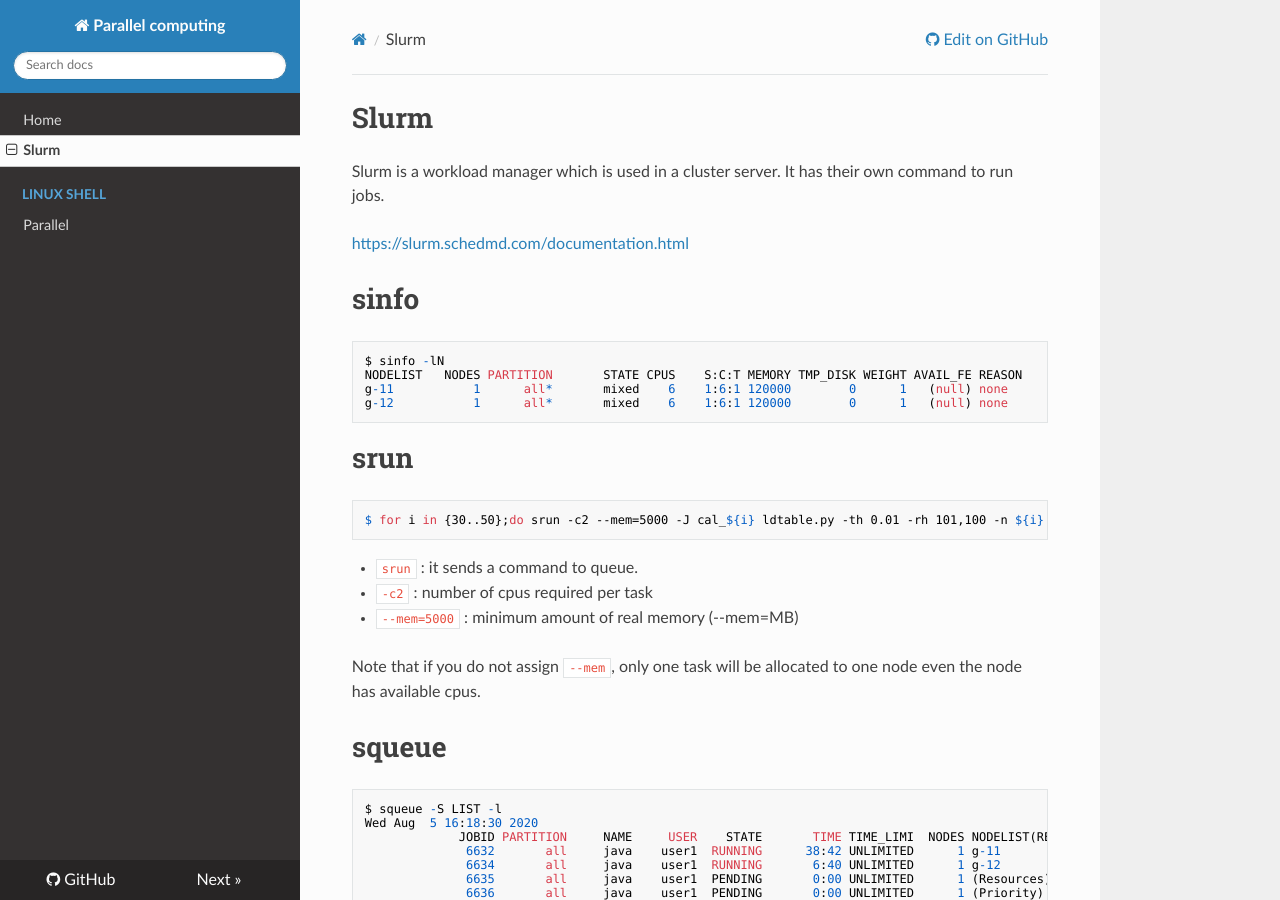
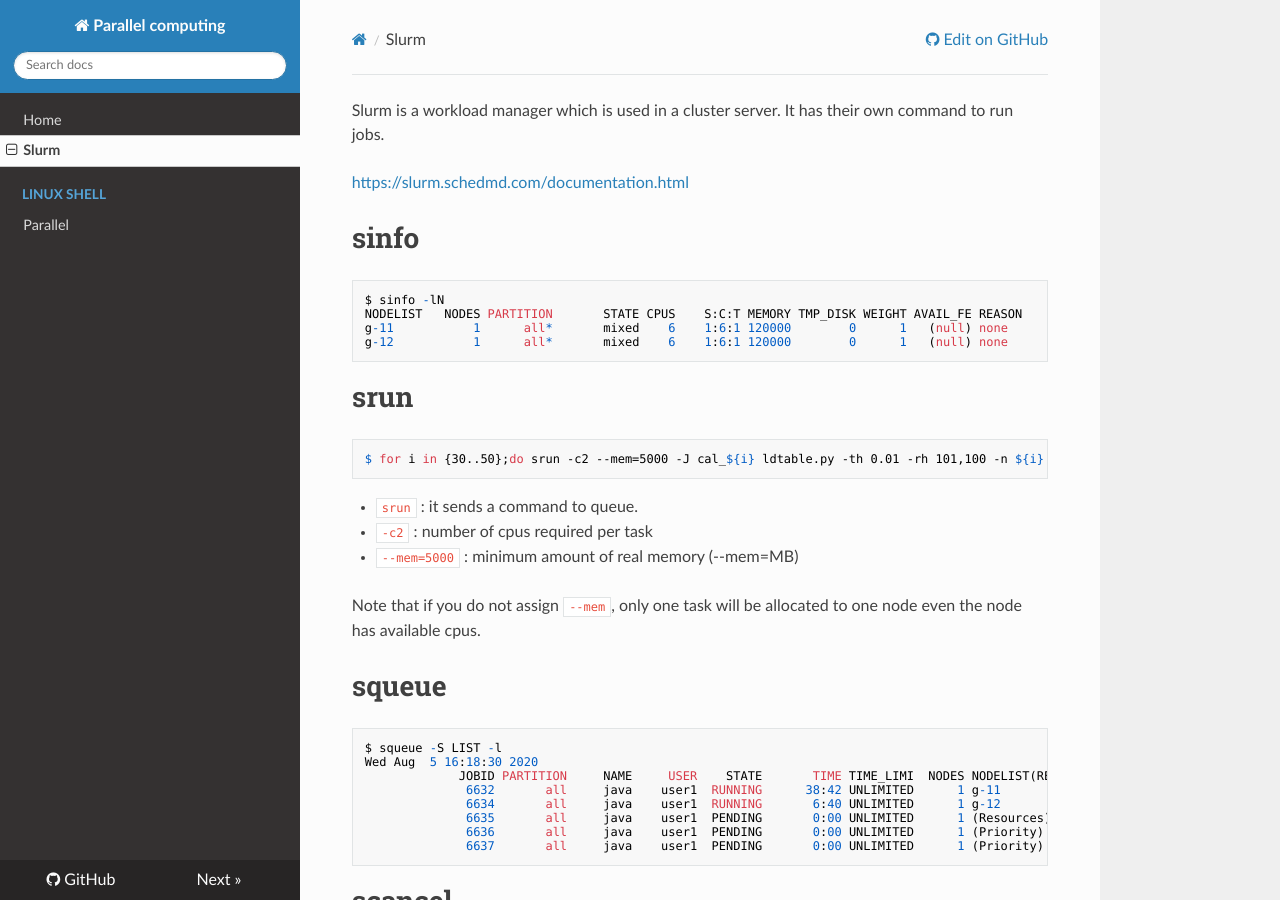
Before and after one commit to WonyoungCho/parallel, an MkDocs documentation site: the page built from docs/slurm.md, in a window 1280 px wide and 900 px high. Built offline with MkDocs 1.6.1, drawn with Linux system fonts in a browser that asks for light colours; nearby versions of some CDN libraries; old or Windows-style settings are respelled for this version of MkDocs.

Commit message:
Update slurm.md

```diff
--- a/docs/slurm.md
+++ b/docs/slurm.md
@@ -1,4 +1,3 @@
-# Slurm
 Slurm is a workload manager which is used in a cluster server. It has their own command to run jobs.
 
 <https://slurm.schedmd.com/documentation.html>
```
